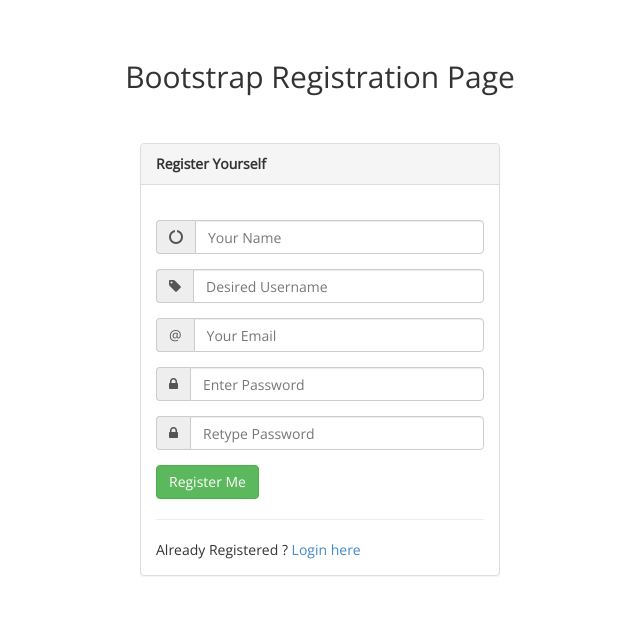
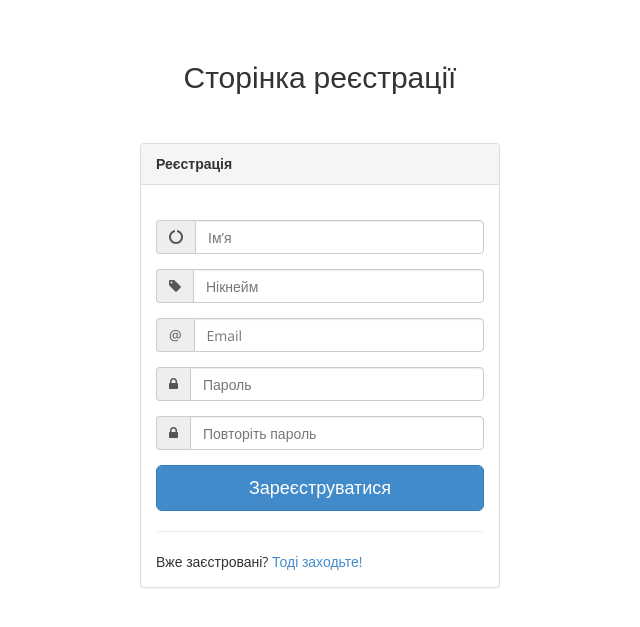
Before and after one commit to LogansUA/GPSBus, a PHP site: page /views/signup.php in a window 1280 px wide. Shown: the top 627 px of the page, without its empty margins (320-960 px from the left). Run offline with PHP 8.4, Linux system fonts and the light colour scheme; some libraries are stand-ins or nearby versions.

Commit message:
edited registration page

```diff
--- a/views/signin.php
+++ b/views/signin.php
@@ -71,9 +71,9 @@
                                 }
                             }
                             ?>
-                            <button class="btn btn-lg btn-primary btn-block" type="submit" name="sign_in" value="#">Авторизуватися</button>
+                            <button class="btn btn-lg btn-success btn-block" type="submit" name="sign_in" value="#">Авторизуватися</button>
                             <hr />
-                            Ще не зареєстровані?  <a href="#" >Тоді вам сюди!</a>
+                            Ще не зареєстровані?  <a href="signup.php" >Тоді вам сюди!</a>
                         </form>
                     </div>
 
--- a/views/signup.php
+++ b/views/signup.php
@@ -9,13 +9,13 @@
     <!--[if IE]>
     <meta http-equiv="X-UA-Compatible" content="IE=edge,chrome=1">
     <![endif]-->
-    <title>Bootstrap Registration Page</title>
+    <title>Реєстрація</title>
+
     <!-- BOOTSTRAP CORE STYLE CSS -->
     <link href="../css/bootstrap.css" rel="stylesheet" />
-    <!-- FONTAWESOME STYLE CSS -->
     <link href="../css/font-awesome.min.css" rel="stylesheet" />
-    <!-- CUSTOM STYLE CSS -->
     <link href="../css/style.css" rel="stylesheet" />
+
     <!-- GOOGLE FONT -->
     <link href='http://fonts.googleapis.com/css?family=Open+Sans' rel='stylesheet' type='text/css' />
 
@@ -24,59 +24,54 @@
     <div class="container">
         <div class="row text-center pad-top ">
             <div class="col-md-12">
-                <h2>Bootstrap Registration Page</h2>
+                <h2>Сторінка реєстрації</h2>
             </div>
         </div>
+
         <div class="row  pad-top">
-
             <div class="col-md-4 col-md-offset-4 col-sm-6 col-sm-offset-3 col-xs-10 col-xs-offset-1">
                 <div class="panel panel-default">
                     <div class="panel-heading">
-                        <strong>   Register Yourself </strong>
+                        <strong>Реєстрація</strong>
                     </div>
                     <div class="panel-body">
-                        <form role="form">
+                        <form class="form-signin" role="form" action="<?php echo $_SERVER['PHP_SELF']; ?>" method="post">
                             <br/>
                             <div class="form-group input-group">
                                 <span class="input-group-addon"><i class="fa fa-circle-o-notch"  ></i></span>
-                                <input type="text" class="form-control" placeholder="Your Name" />
+                                <input type="text" class="form-control" placeholder="Ім’я" />
                             </div>
                             <div class="form-group input-group">
                                 <span class="input-group-addon"><i class="fa fa-tag"  ></i></span>
-                                <input type="text" class="form-control" placeholder="Desired Username" />
+                                <input type="text" class="form-control" placeholder="Нікнейм" />
                             </div>
                             <div class="form-group input-group">
                                 <span class="input-group-addon">@</span>
-                                <input type="text" class="form-control" placeholder="Your Email" />
+                                <input type="text" class="form-control" placeholder="Email" />
                             </div>
                             <div class="form-group input-group">
                                 <span class="input-group-addon"><i class="fa fa-lock"  ></i></span>
-                                <input type="password" class="form-control" placeholder="Enter Password" />
+                                <input type="password" class="form-control" placeholder="Пароль" />
                             </div>
                             <div class="form-group input-group">
                                 <span class="input-group-addon"><i class="fa fa-lock"  ></i></span>
-                                <input type="password" class="form-control" placeholder="Retype Password" />
+                                <input type="password" class="form-control" placeholder="Повторіть пароль" />
                             </div>
 
-                            <a href="#" class="btn btn-success ">Register Me</a>
+                            <button class="btn btn-lg btn-primary btn-block" type="submit" name="sign_in" value="#">Зареєструватися</button>
                             <hr />
-                            Already Registered ?  <a href="#" >Login here</a>
+                            Вже заєстровані? <a href="signin.php">Тоді заходьте!</a>
                         </form>
                     </div>
-
                 </div>
             </div>
-
-
         </div>
     </div>
 
-
     <!-- JAVASCRIPT FILES PLACED AT THE BOTTOM TO REDUCE THE LOADING TIME  -->
-    <!-- CORE JQUERY  -->
-    <script src="assets/plugins/jquery-1.10.2.js"></script>
+    <script src="../js/jquery-1.10.2.js"></script>
     <!-- BOOTSTRAP SCRIPTS  -->
-    <script src="assets/plugins/bootstrap.js"></script>
+    <script src="../js/bootstrap.js"></script>
 
 </body>
 </html>
```
Also changed, not shown: 1 other file.
